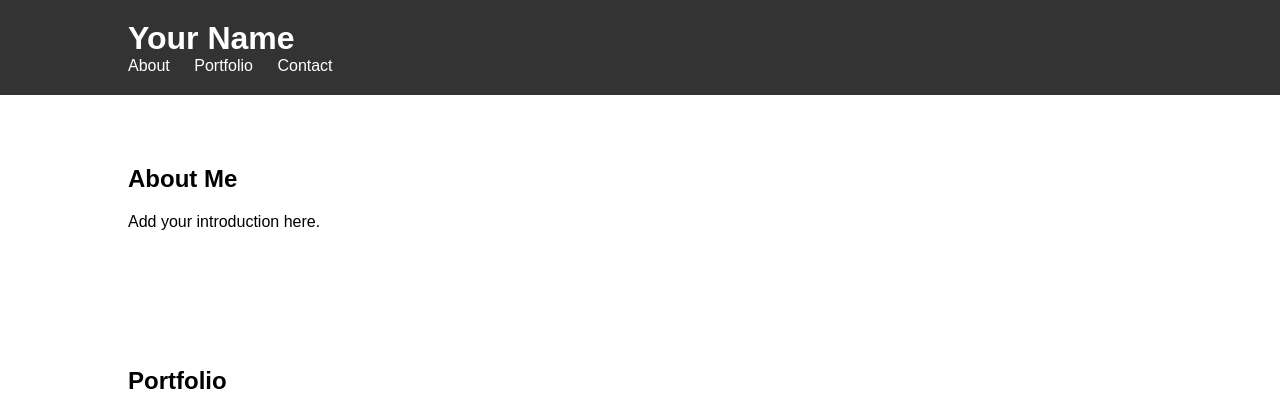
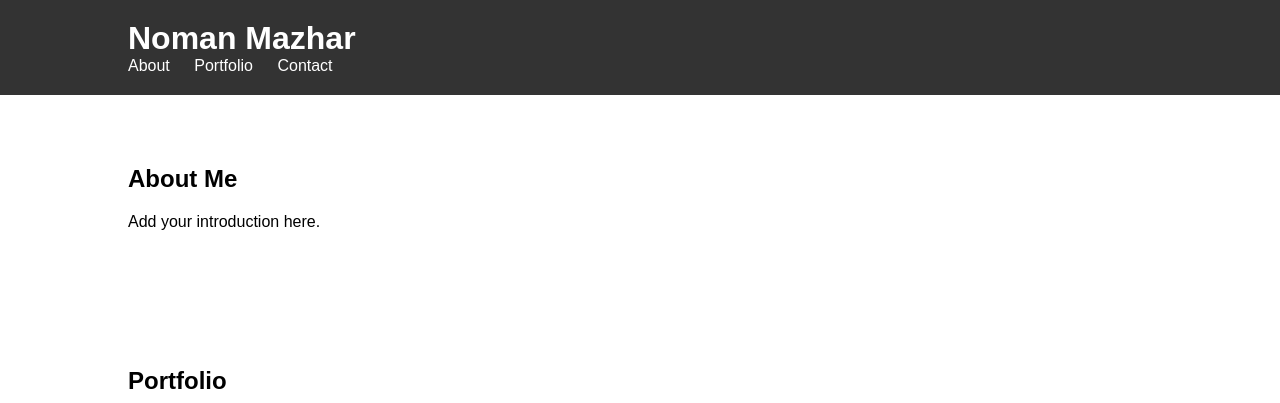
Before and after one commit to nomanmazharr/nomanmazharr.github.io, a plain HTML site: page index.html in a window 1280 px wide. Shown: the top 403 px of the page. Drawn offline with Linux system fonts and the light colour scheme.

Commit message:
updating name

```diff
--- a/index.html
+++ b/index.html
@@ -9,7 +9,7 @@
 <body>
     <header>
         <div class="container">
-            <h1>Your Name</h1>
+            <h1>Noman Mazhar</h1>
             <nav>
                 <ul>
                     <li><a href="#about">About</a></li>
```
